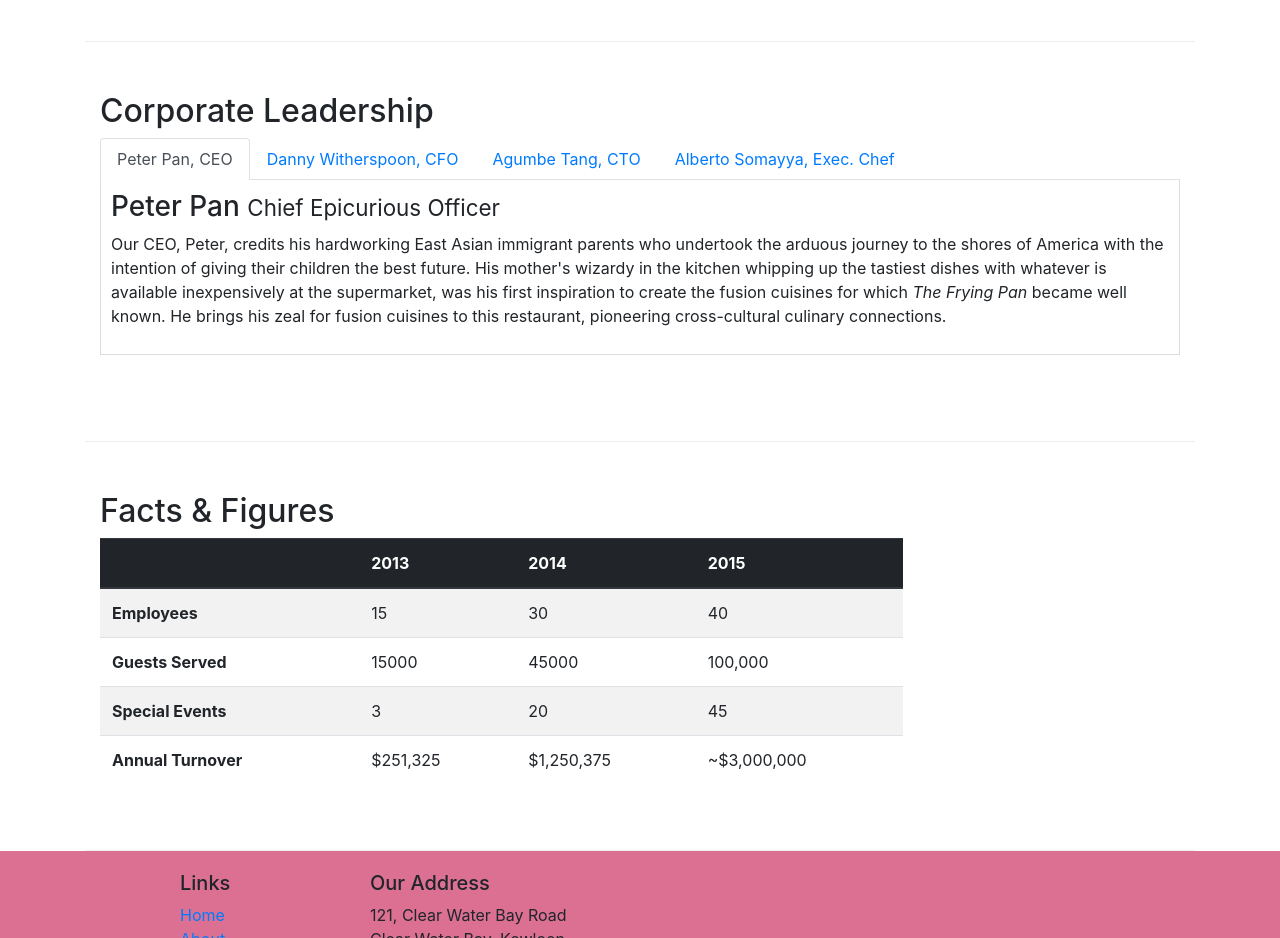
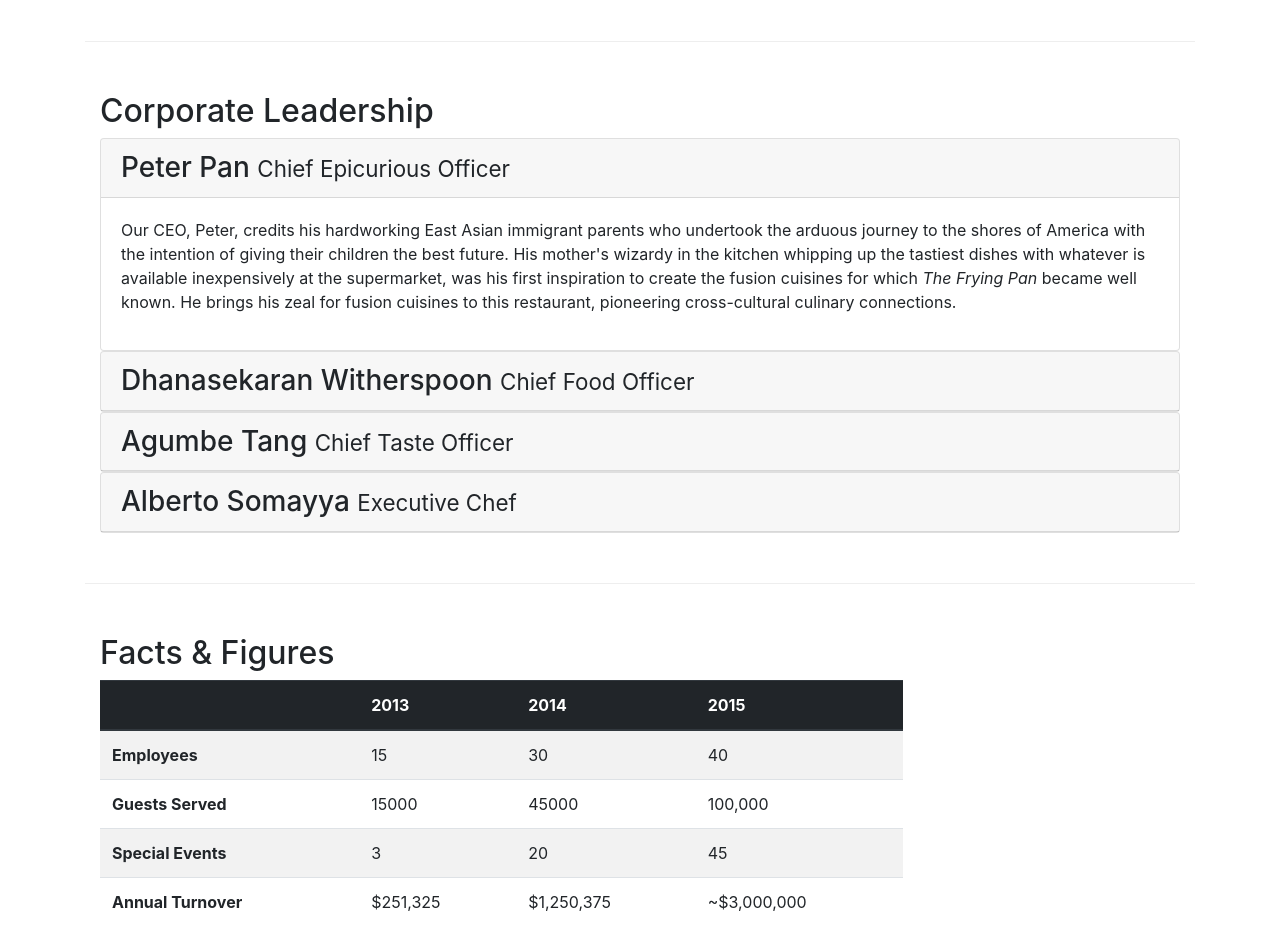
Before and after one commit to K-Chinmay/FrontEnd-using-Bootstrap4, a website: page aboutus.html in a window 1280 px wide. Shown: the part 880-1818 px from the top of the page. Drawn offline with nearby package versions, Linux system fonts and the light colour scheme.

Commit message:
accordion

```diff
--- a/aboutus.html
+++ b/aboutus.html
@@ -149,7 +149,7 @@
       <div class="row row-content">
         <div class="col-12">
           <h2>Corporate Leadership</h2>
-          <ul class="nav nav-tabs">
+          <!-- <ul class="nav nav-tabs">
             <li class="nav-item">
               <a
                 class="nav-link active"
@@ -174,66 +174,104 @@
                 >Alberto Somayya, Exec. Chef</a
               >
             </li>
-          </ul>
+          </ul> -->
 
-          <div class="tab-content">
-            <div class="tab-pane fade in show active" id="peter">
-              <h3>Peter Pan <small>Chief Epicurious Officer</small></h3>
+          <div id="accordion">
+            <div class="card">
+              <div class="card-header" role="tab" id="peterhead">
+                <h3 class="mb-0">
+                  <a data-toggle="colllapse" data-target="#peter">
+                    Peter Pan <small>Chief Epicurious Officer</small>
+                  </a>
+                </h3>
+              </div>
+              <div class="collapse show" id="peter" data-parent="#accordion">
+                <div class="card-body">
                   <p class="d-none d-sm-block">
                     Our CEO, Peter, credits his hardworking East Asian immigrant
                     parents who undertook the arduous journey to the shores of
                     America with the intention of giving their children the best
                     future. His mother's wizardy in the kitchen whipping up the
-                tastiest dishes with whatever is available inexpensively at the
-                supermarket, was his first inspiration to create the fusion
-                cuisines for which
-                <em>The Frying Pan</em> became well known. He brings his zeal
-                for fusion cuisines to this restaurant, pioneering
+                    tastiest dishes with whatever is available inexpensively at
+                    the supermarket, was his first inspiration to create the
+                    fusion cuisines for which
+                    <em>The Frying Pan</em> became well known. He brings his
+                    zeal for fusion cuisines to this restaurant, pioneering
                     cross-cultural culinary connections.
                   </p>
                 </div>
+              </div>
+            </div>
 
-            <div class="tab-pane fade in" id="danny">
-              <h3>
+            <div class="card">
+              <div class="card-header" role="tab" id="dannyhead">
+                <h3 class="mb-0">
+                  <a data-toggle="collapse" data-target="#danny">
                     Dhanasekaran Witherspoon <small>Chief Food Officer</small>
+                  </a>
                 </h3>
+              </div>
+              <div class="collapse" id="danny" data-parent="#accordion">
+                <div class="card-body">
                   <p class="d-none d-sm-block">
                     Our CFO, Danny, as he is affectionately referred to by his
-                colleagues, comes from a long established family tradition in
-                farming and produce. His experiences growing up on a farm in the
-                Australian outback gave him great appreciation for varieties of
-                food sources. As he puts it in his own words,
+                    colleagues, comes from a long established family tradition
+                    in farming and produce. His experiences growing up on a farm
+                    in the Australian outback gave him great appreciation for
+                    varieties of food sources. As he puts it in his own words,
                     <em
                       >Everything that runs, wins, and everything that stays,
                       pays!</em
                     >
                   </p>
                 </div>
+              </div>
+            </div>
 
-            <div class="tab-pane fade in" id="agumbe">
-              <h3>Agumbe Tang <small>Chief Taste Officer</small></h3>
+            <div class="card">
+              <div class="card-header" role="tab" id="agumbehead">
+                <h3 class="mb-0">
+                  <a data-toggle="collapse" data-target="#agumbe">
+                    Agumbe Tang <small>Chief Taste Officer</small>
+                  </a>
+                </h3>
+              </div>
+              <div class="collapse" id="agumbe" data-parent="#accordion">
+                <div class="card-body">
                   <p class="d-none d-sm-block">
-                Blessed with the most discerning gustatory sense, Agumbe, our
-                CTO, personally ensures that every dish that we serve meets his
-                exacting tastes. Our chefs dread the tongue lashing that ensues
-                if their dish does not meet his exacting standards. He lives by
-                his motto,
+                    Blessed with the most discerning gustatory sense, Agumbe,
+                    our CTO, personally ensures that every dish that we serve
+                    meets his exacting tastes. Our chefs dread the tongue
+                    lashing that ensues if their dish does not meet his exacting
+                    standards. He lives by his motto,
                     <em>You click only if you survive my lick.</em>
                   </p>
                 </div>
+              </div>
+            </div>
 
-            <div class="tab-pane fade in" id="alberto">
-              <h3>Alberto Somayya <small>Executive Chef</small></h3>
+            <div class="card">
+              <div class="card-header" role="tab" id="albertohead">
+                <h3 class="mb-0">
+                  <a data-toggle="collapse" data-target="#alberto">
+                    Alberto Somayya <small>Executive Chef</small>
+                  </a>
+                </h3>
+              </div>
+              <div class="collapse" id="alberto" data-parent="#accordion">
+                <div class="card-body">
                   <p class="d-none d-sm-block">
-                Award winning three-star Michelin chef with wide International
-                experience having worked closely with whos-who in the culinary
-                world, he specializes in creating mouthwatering Indo-Italian
-                fusion experiences. He says,
+                    Award winning three-star Michelin chef with wide
+                    International experience having worked closely with whos-who
+                    in the culinary world, he specializes in creating
+                    mouthwatering Indo-Italian fusion experiences. He says,
                     <em
-                  >Put together the cuisines from the two craziest cultures, and
-                  you get a winning hit! Amma Mia!</em
+                      >Put together the cuisines from the two craziest cultures,
+                      and you get a winning hit! Amma Mia!</em
                     >
                   </p>
+                </div>
+              </div>
             </div>
           </div>
         </div>
```
Lines whose indentation alone changed are shown as unchanged.
